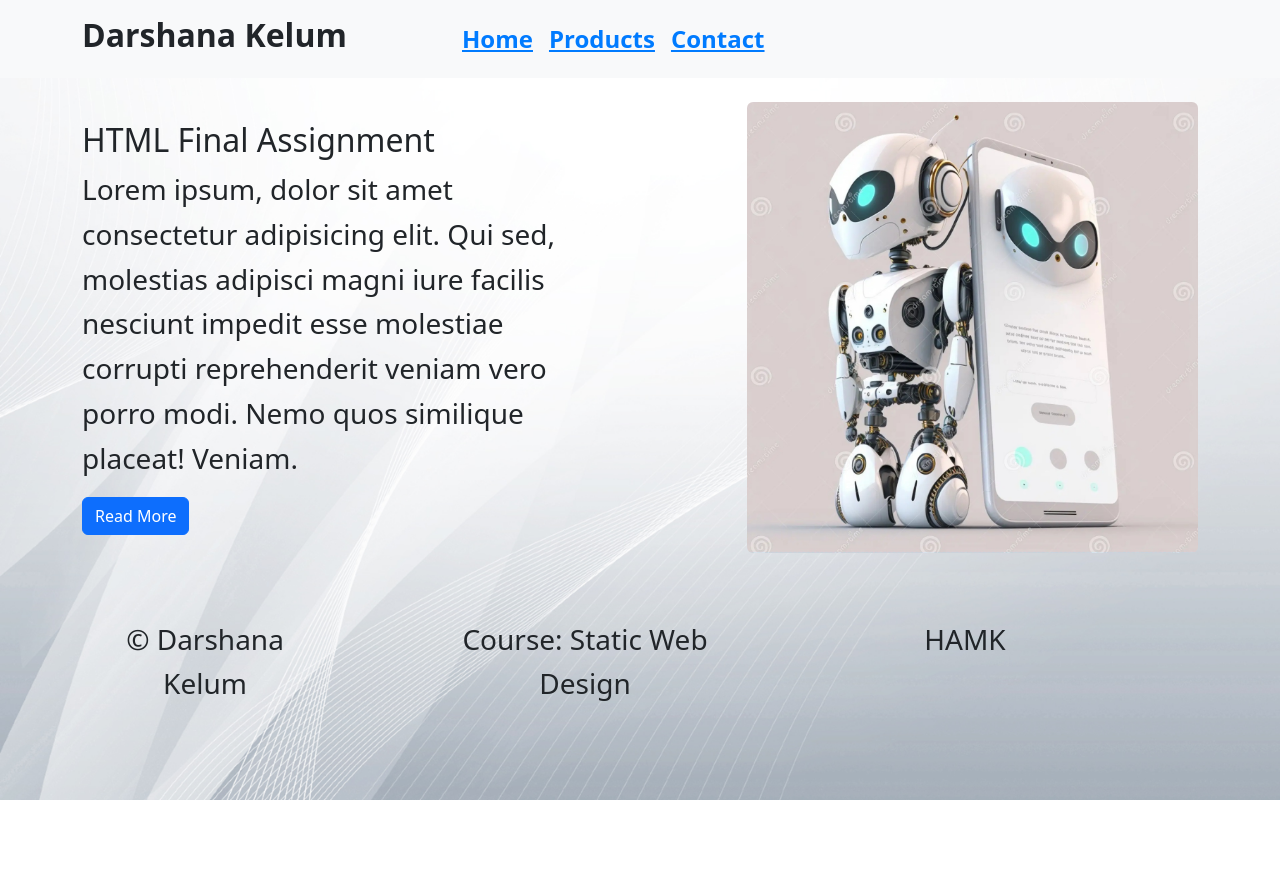
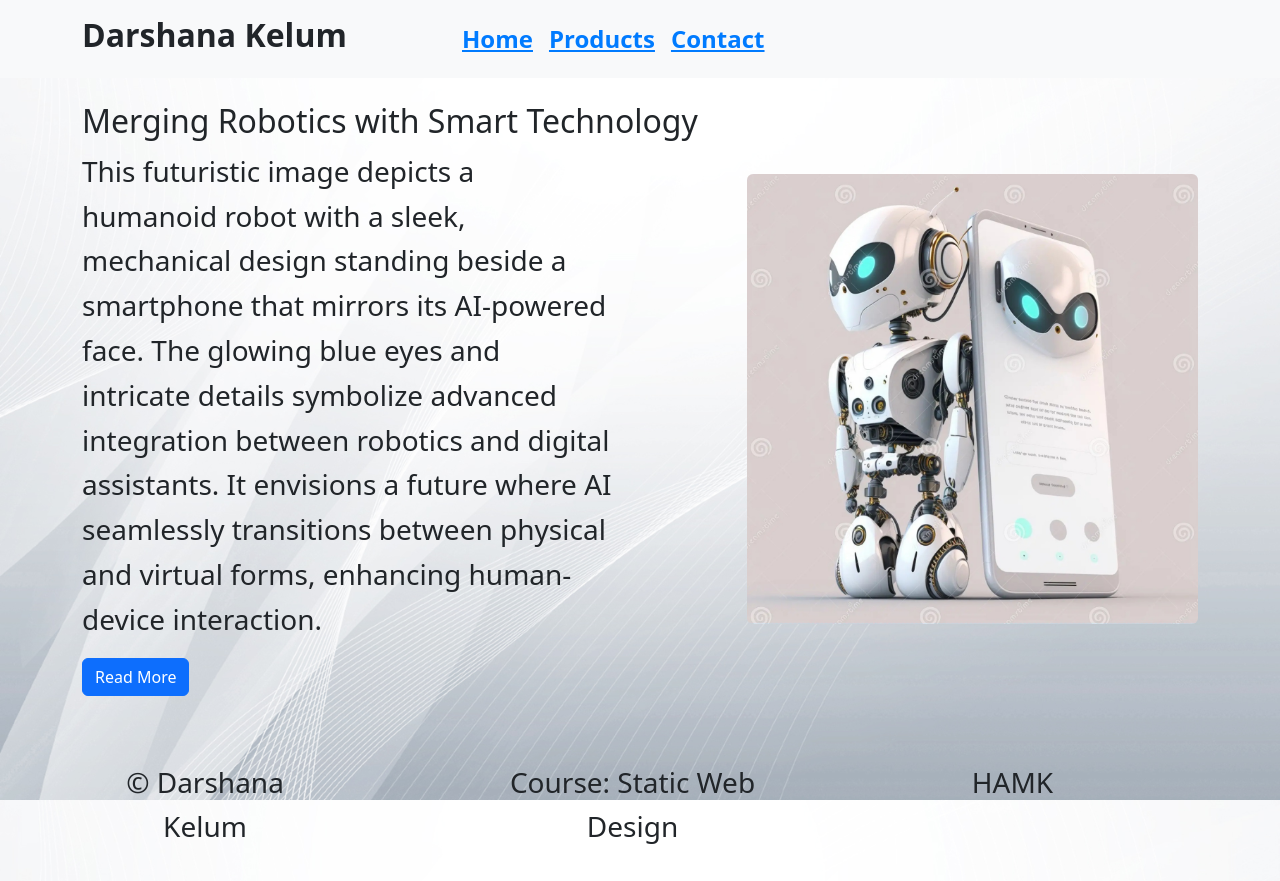
Before and after one commit to amk1001928/HTML_FinalAssigment, a plain HTML site: page index.html in a window 1280 px wide. Before the commit the page ends 800 px from the top, so only its background shows below. Drawn offline with nearby package versions, Linux system fonts and the light colour scheme.

Commit message:
Final done

```diff
--- a/index.html
+++ b/index.html
@@ -1,11 +1,14 @@
 <!DOCTYPE html>
 <html lang="en">
   <head>
-    <meta charset="UTF-8">
-    <meta name="viewport" content="width=device-width, initial-scale=1.0">
+    <meta charset="UTF-8" />
+    <meta name="viewport" content="width=device-width, initial-scale=1.0" />
     <title>HTML Final Assignment</title>
-    <link rel="stylesheet" href="styles.css">
-    <link href="https://cdn.jsdelivr.net/npm/bootstrap@5.3.0/dist/css/bootstrap.min.css" rel="stylesheet">
+    <link rel="stylesheet" href="styles.css" />
+    <link
+      href="https://cdn.jsdelivr.net/npm/bootstrap@5.3.0/dist/css/bootstrap.min.css"
+      rel="stylesheet"
+    />
   </head>
   <body>
     <header class="header bg-light py-3">
@@ -29,12 +32,24 @@
       <div class="container">
         <div class="row align-items-center">
           <div class="col-md-7">
-                    <h2>HTML Final Assignment</h2>
-                    <p>Lorem ipsum, dolor sit amet consectetur adipisicing elit. Qui sed, molestias adipisci magni iure facilis nesciunt impedit esse molestiae corrupti reprehenderit veniam vero porro modi. Nemo quos similique placeat! Veniam.</p>
+            <h2>Merging Robotics with Smart Technology</h2>
+            <p>
+              This futuristic image depicts a humanoid robot with a sleek,
+              mechanical design standing beside a smartphone that mirrors its
+              AI-powered face. The glowing blue eyes and intricate details
+              symbolize advanced integration between robotics and digital
+              assistants. It envisions a future where AI seamlessly transitions
+              between physical and virtual forms, enhancing human-device
+              interaction.
+            </p>
             <button class="btn btn-primary">Read More</button>
           </div>
           <div class="col-md-5 text-center">
-                    <img src="robot.jpg" class="img-fluid rounded" alt="Robot dabbing">
+            <img
+              src="robot.jpg"
+              class="img-fluid rounded"
+              alt="Robot dabbing"
+            />
           </div>
         </div>
       </div>
@@ -46,10 +61,10 @@
           <div class="col-md-4">
             <p>&copy; Darshana Kelum</p>
           </div>
-                <div class="col-md-4">
+          <div class="col-md-5">
             <p>Course: Static Web Design</p>
           </div>
-                <div class="col-md-4">
+          <div class="col-md-3">
             <p>HAMK</p>
           </div>
         </div>
```
Lines whose indentation alone changed are shown as unchanged.
